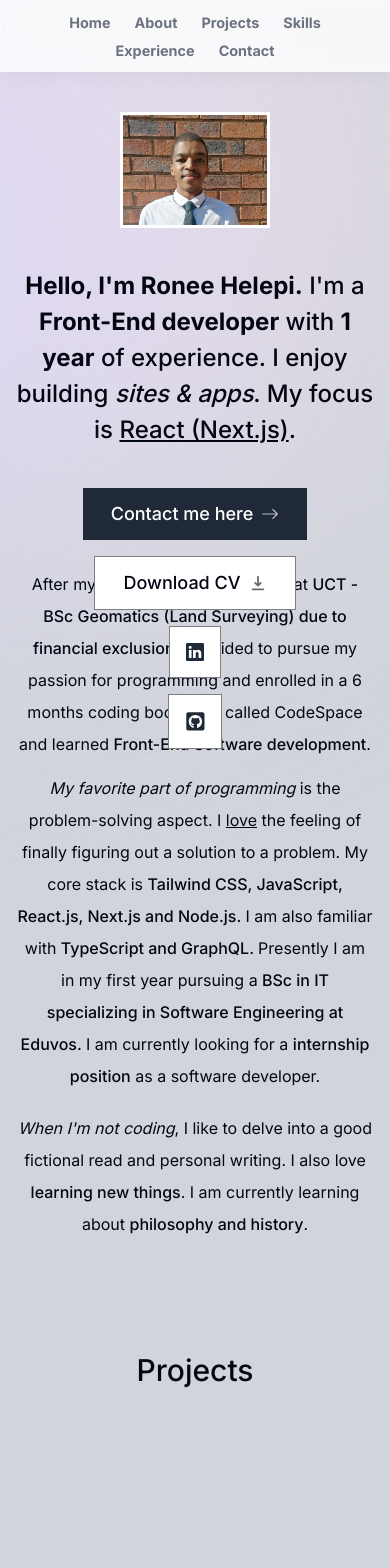
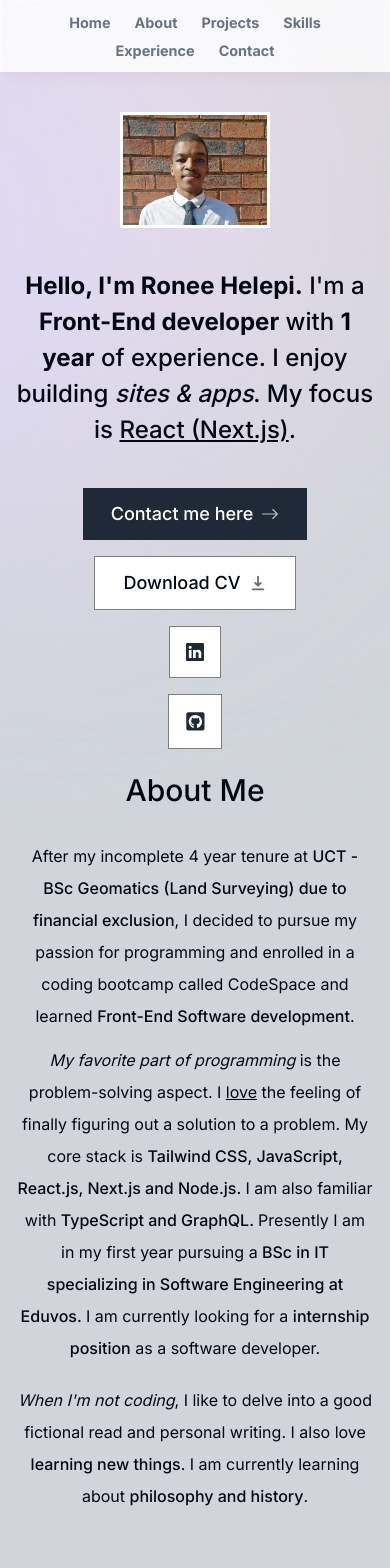
Before and after one commit to RONHEL235/portfolio-website, a Next.js app: page / in a window 390 px wide. Shown: the top 1568 px of the page. Built offline with nearby package versions, Linux system fonts and the light colour scheme.

Commit message:
Deleted section-divider to avoid overlap of intro and about components.

```diff
--- a/app/page.tsx
+++ b/app/page.tsx
@@ -1,5 +1,4 @@
 import Intro from "@/components/intro"
-import SectionDivider from "@/components/section-divider"
 import About from "@/components/about"
 import Projects from "@/components/projects"
 
@@ -8,7 +7,6 @@ export default function Home() {
   return (
     <main className="flex flex-col items-center px-4">
       <Intro />
-      <SectionDivider />
       <About />
       <Projects />
     </main>
--- a/components/about.tsx
+++ b/components/about.tsx
@@ -6,7 +6,7 @@ import { motion } from "framer-motion"
 export default function About() {
   return (
     <motion.section
-    className="mb-28 max-w-[45rem] text-center leading-8 sm:mb-40"
+    className="mt-[17rem] mb-[7rem] max-w-[45rem] text-center leading-8"
     initial={{ opacity: 0, y: 100 }}
     animate={{ opacity: 1, y: 0}}
     transition={{ delay: 0.175 }}
@@ -15,7 +15,7 @@ export default function About() {
         <p className="mb-3">
         After my incomplete 4 year tenure at {" "}
         <span className="font-medium">UCT - BSc Geomatics (Land Surveying) due to financial exclusion</span>, I decided to pursue my
-        passion for programming and enrolled in a 6 months coding bootcamp called CodeSpace and learned{" "}
+        passion for programming and enrolled in a coding bootcamp called CodeSpace and learned{" "}
         <span className="font-medium">Front-End Software development</span>.{" "}
         </p>
         <p>
--- a/components/intro.tsx
+++ b/components/intro.tsx
@@ -10,8 +10,8 @@ import { FaGithubSquare } from "react-icons/fa"
 
 export default function Intro() {
     return (
-        <section className=" absolute top-28 text-center mb-28 max-w-[50rem] sm:mb-0">
-            <div className=" flex items-center justify-center">
+        <section className="absolute top-28 text-center mb-30 max-w-[50rem]">
+            <div className="flex items-center justify-center">
                 <div className="relative">
                     <motion.div
                         initial={{ opacity: 0, scale: 0 }}
@@ -43,7 +43,7 @@ export default function Intro() {
                 building <span className="italic">sites & apps</span>. My focus is{" "}
                 <span className="underline">React (Next.js)</span>.
             </motion.h1>
-            <motion.div className="flex flex-col sm:flex-row items-center justify-center gap-4 px-4 text-lg font-medium"
+            <motion.div className="flex flex-col sm:flex-row items-center justify-center gap-4 px-4 text-lg font-medium sm:mb-10"
                 initial={{ opacity: 0, y: 100 }}
                 animate={{ opacity: 1, y: 0}}
                 transition={{
--- a/components/section-divider.tsx
+++ /dev/null
@@ -1,14 +0,0 @@
-"use client"
-
-import React from 'react'
-import { motion } from "framer-motion"
-
-export default function SectionDivider() {
-    return (
-        <motion.div className="bg-gray-200 my-24 h-16 w-1 rounded-full hidden sm:block "
-        initial={{ opacity: 0, y: 100 }}
-        animate={{ opacity: 0, y: 0 }}
-        transition={{ delay: 0.125 }}
-        ></motion.div>
-    )
-}
```
